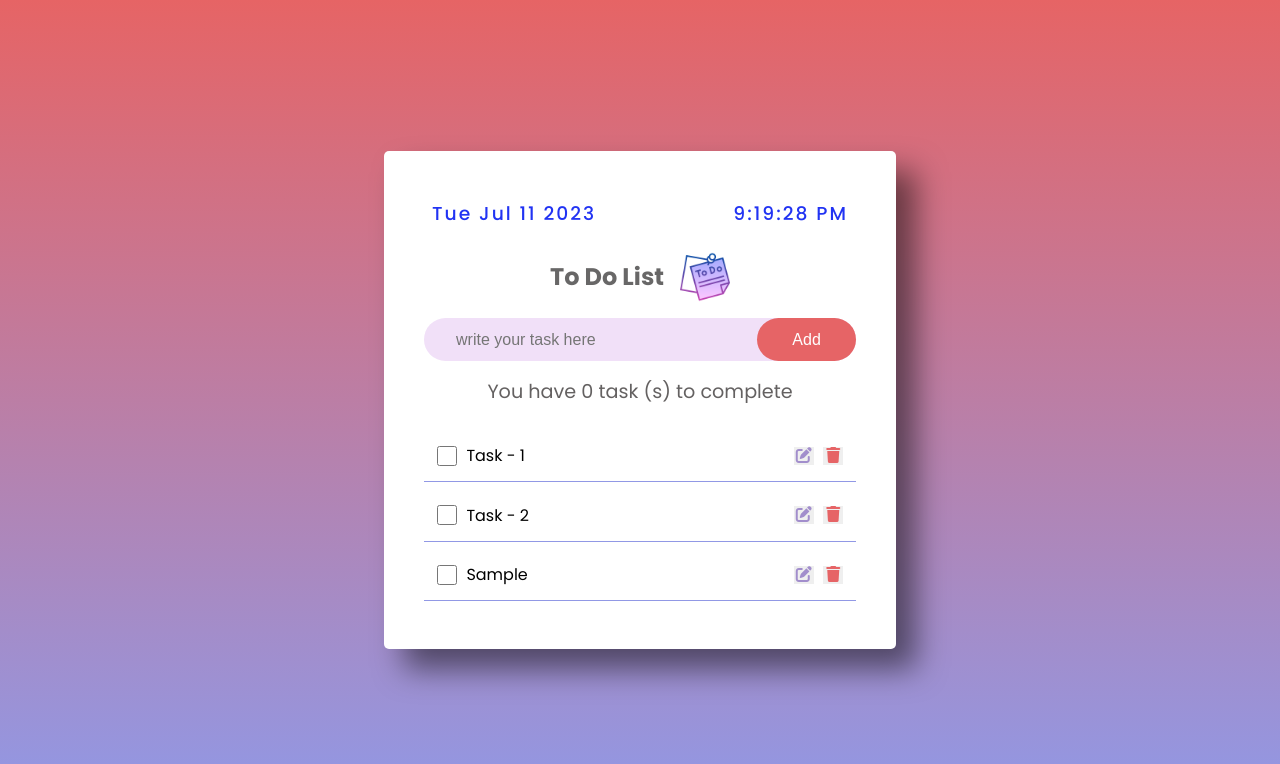
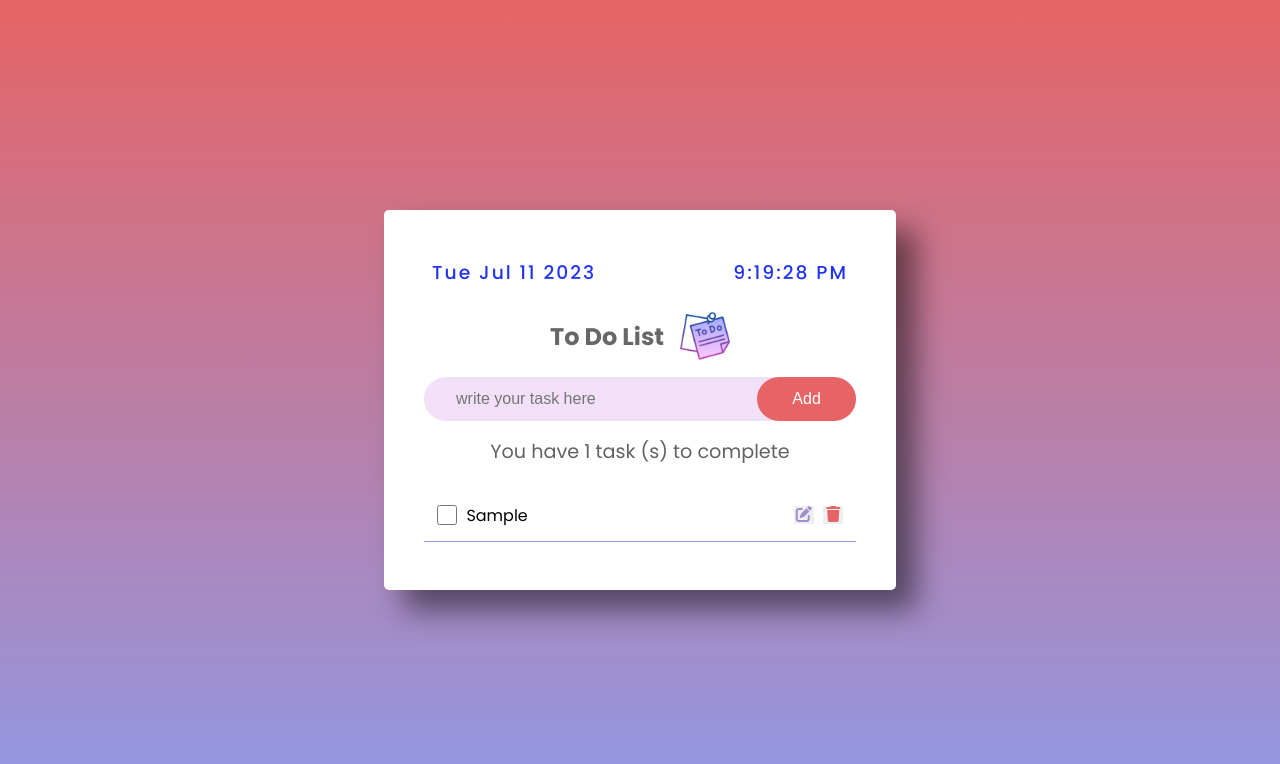
Before and after one commit to sgokbi/to-do-app, a plain HTML site: page index.html in a window 1280 px wide. Both pictures are taken after typing "Sample" into the empty fields and a click on the button "Add". Drawn offline with Linux system fonts and the light colour scheme.

Commit message:
task count and delete button complete

```diff
--- a/index.html
+++ b/index.html
@@ -52,24 +52,7 @@
         </div>
 
         <!-- Todo list container  -->
-        <div id="todo-list-container">
-          <div class="list">
-            <input type="checkbox" class="list-check checked" />
-            <span class="list-name">Task - 1</span>
-            <button class="edit">
-              <i class="fa-solid fa-pen-to-square"></i>
-            </button>
-            <button class="delete"><i class="fa-solid fa-trash"></i></button>
-          </div>
-          <div class="list">
-            <input type="checkbox" class="list-check" />
-            <span class="list-name">Task - 2</span>
-            <button class="edit">
-              <i class="fa-solid fa-pen-to-square"></i>
-            </button>
-            <button class="delete"><i class="fa-solid fa-trash"></i></button>
-          </div>
-        </div>
+        <div id="todo-list-container"></div>
       </div>
     </div>
 
--- a/main.js
+++ b/main.js
@@ -21,31 +21,48 @@ setInterval(() => {
 
 // TASK COUNT
 let todoListCount = 0;
-
-const displayTaskCount = function (todoListCount) {
+const displayTodoListCount = function (todoListCount) {
   todoNumber.innerText = todoListCount;
 };
 
-// add to do list
-addBtn.addEventListener("click", function () {
+// ADD TO-DO LIST
+const addTodoList = function () {
   const todoName = todoField.value;
 
   if (!todoName) {
     alert("Input field cannot be empty! Please write a task.");
-  } else {
-    const task = `
+  }
+
+  const todo = `
     <div class="list">
-      <input type="checkbox" class="list-check checked" />
-      <span class="list-name">${todoName}</span>
+      <input type="checkbox" class="list-check" />
+      <span class="task-name">${todoName}</span>
       <button class="edit">
         <i class="fa-solid fa-pen-to-square"></i>
       </button>
       <button class="delete"><i class="fa-solid fa-trash"></i></button>
-     </div>
-    `;
-    listContainer.insertAdjacentHTML("beforeend", task);
-  }
+    </div>
+  `;
 
+  listContainer.insertAdjacentHTML("beforeend", todo);
+
+  // To do list number check
+  const listsCheck = document.querySelectorAll(".list-check");
+  listsCheck.forEach((checkbox) => {
+    console.log(checkbox.nextElementSibling);
+    checkbox.onchange = () => {
+      console.log("change");
+      checkbox.nextElementSibling.classList.toggle("completed");
+      if (checkbox.checked) {
+        todoListCount -= 1;
+      } else {
+        todoListCount += 1;
+      }
+      displayTodoListCount(todoListCount);
+    };
+  });
+
+  // Edit btn
   const editButtons = document.querySelectorAll(".edit");
   editButtons.forEach((editBtn) => {
     editBtn.addEventListener("click", function (e) {
@@ -62,15 +79,27 @@ addBtn.addEventListener("click", function () {
       // console.log(targetElement.previousElementSibling);
       // console.log(targetElement.parentNode);
 
-      todoField.value = targetElement.previousElementSibling.innerText;
+      todoField.value = targetElement.previousElementSibling?.innerText;
       targetElement.parentNode.remove();
 
-      todoListCount = todoListCount - 1;
-      displayTaskCount(todoListCount);
+      todoListCount -= 1;
+      displayTodoListCount(todoListCount);
     });
   });
 
+  // Delete btn
+  const deleteButtons = document.querySelectorAll(".delete");
+  deleteButtons.forEach((deleteBtn) => {
+    deleteBtn.onclick = () => {
+      deleteBtn.parentNode.remove();
+      todoListCount -= 1;
+      displayTodoListCount(todoListCount);
+    };
+  });
+
+  todoListCount += 1;
+  displayTodoListCount(todoListCount);
   todoField.value = "";
+};
 
-  //
-});
+addBtn.addEventListener("click", addTodoList);
--- a/style.css
+++ b/style.css
@@ -119,6 +119,33 @@ input {
   border: 2px solid #333232;
 }
 
+.list input[type="checkbox"]:before {
+  content: "";
+  position: absolute;
+  transform: translate(-50%, -50%);
+  top: 50%;
+  left: 50%;
+}
+
+.list input [type="checkbox"]:checked {
+  background-color: #2133f3;
+  border-color: #5a95ff;
+}
+
+.list input[type="checkbox"]:checked::before {
+  position: absolute;
+  content: "\f00c";
+  color: #fff;
+  font-size: 0.8rem;
+  font-family: "Font Awesome 5 Free";
+  font-weight: 900;
+}
+
+.completed {
+  text-decoration: line-through;
+  color: var(--text-large);
+}
+
 .list span {
   font: 0.5rem;
   font-weight: 400;
```
